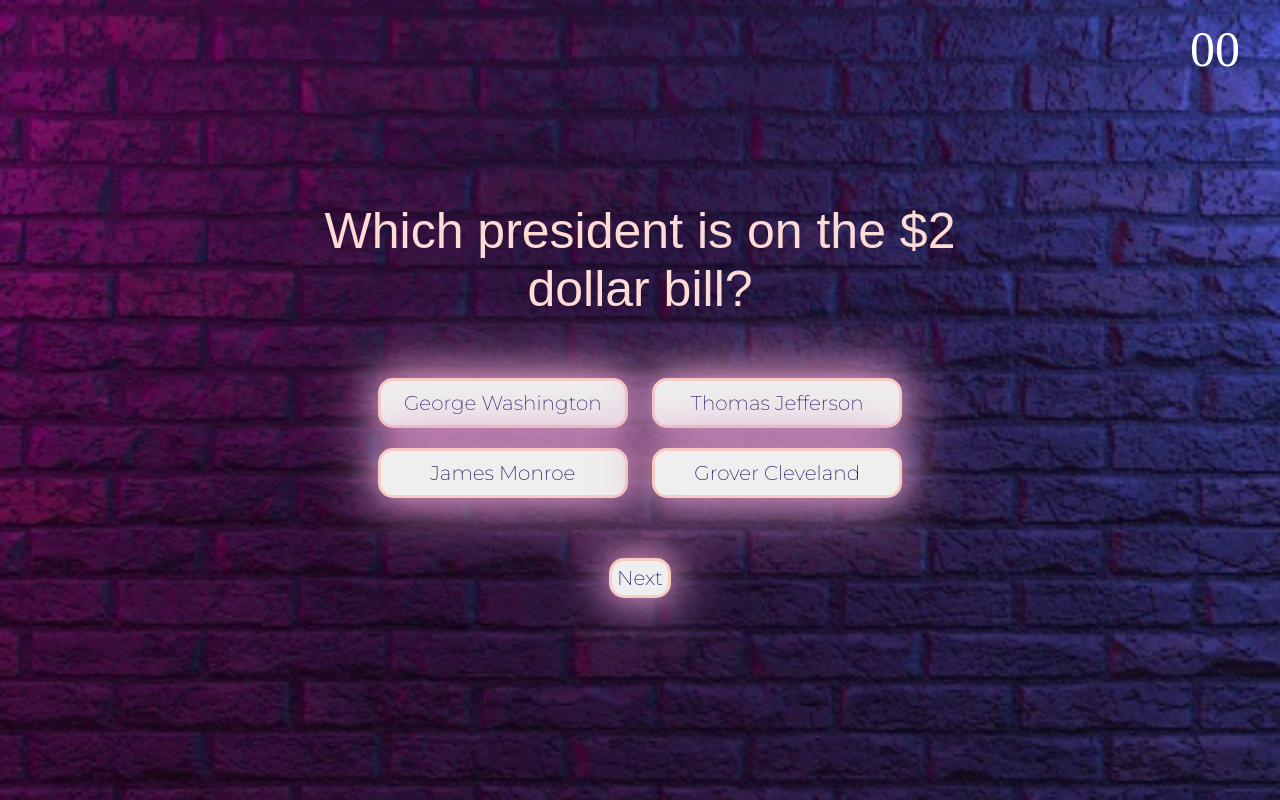
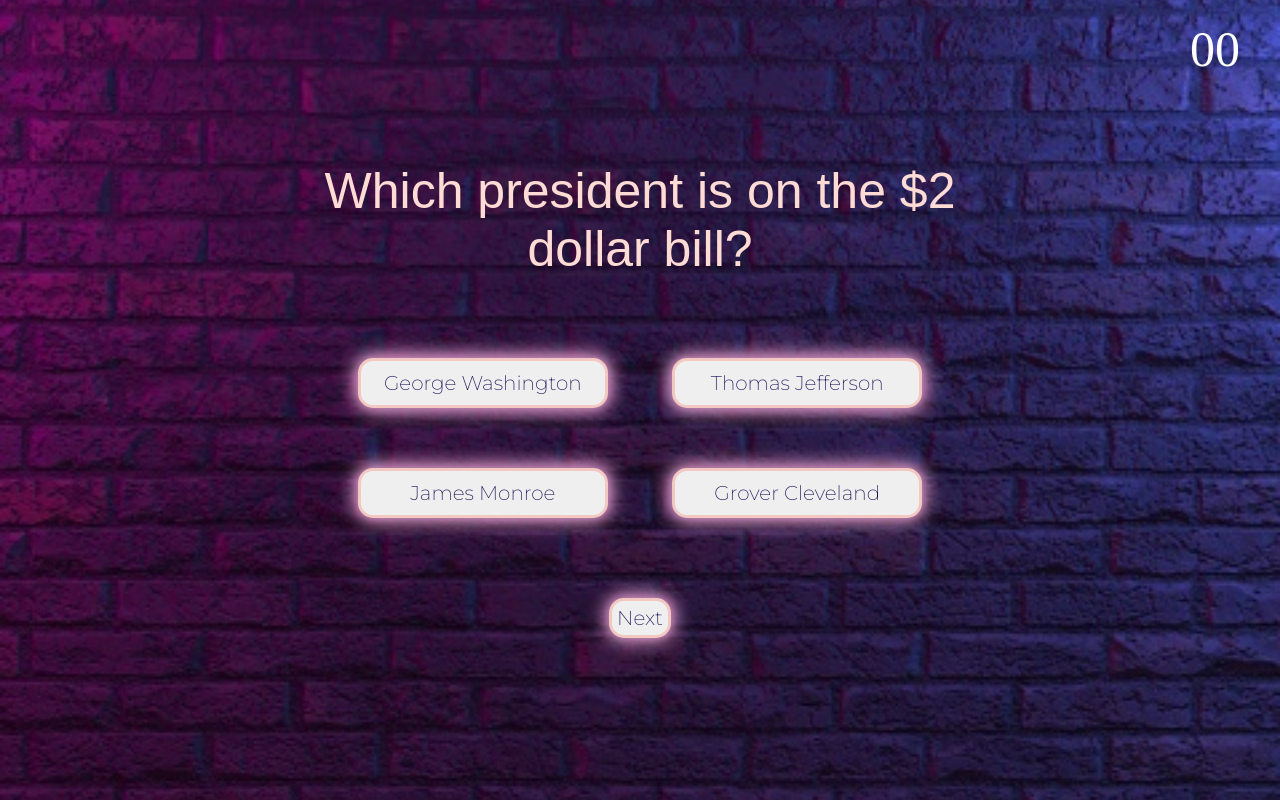
Before and after one commit to laurenpowers20/trivia, a plain HTML site: page index.html in a window 1280 px wide. Both pictures are taken after a click on the button "Let's get started!". Drawn offline with Linux system fonts and the light colour scheme; a web font is replaced by a local one.

Commit message:
added new questions

```diff
--- a/script.js
+++ b/script.js
@@ -52,57 +52,58 @@ const triviaQuestions = [
     ],
   },
   {
-    question: "Choose the number 1",
+    question: "What currency is used in Thailand?",
     answers: [
-      { text: "four", correct: false },
-      { text: "Six", correct: false },
-      { text: "One", correct: true },
-      { text: "Ten", correct: false },
+      { text: "Thai Dollars", correct: false },
+      { text: "Thai Kip", correct: false },
+      { text: "Thai Baht", correct: true },
+      { text: "Thai Dong", correct: false },
     ],
   },
   {
-    question: "What color is the sky?",
+    question: "Which of these South American countries are land locked?",
     answers: [
-      { text: "Purple", correct: false },
-      { text: "Blue", correct: true },
-      { text: "Pink", correct: false },
-      { text: "Brown", correct: false },
+      { text: "Ecuador", correct: false },
+      { text: "Paraguay", correct: true },
+      { text: "Peru", correct: false },
+      { text: "Colombia", correct: false },
     ],
   },
   {
-    question: "What is tall?",
+    question: "Who is Calvin Cordozar Broadus Jr?",
     answers: [
-      { text: "Mouse", correct: false },
-      { text: "No", correct: false },
-      { text: "Giraffe", correct: true },
-      { text: "No", correct: false },
+      { text: "Snoop Dogg", correct: true },
+      { text: "Nate Dogg", correct: false },
+      { text: "Ice Cube", correct: false },
+      { text: "Ol' Dirty Bastard", correct: false },
     ],
   },
   {
-    question: "What is the answer?",
+    question: "What is a baby hedgehog called?",
     answers: [
-      { text: "Yes", correct: true },
-      { text: "No", correct: false },
-      { text: "No", correct: false },
-      { text: "No", correct: false },
+      { text: "Hogwarts", correct: false },
+      { text: "Hoggle", correct: false },
+      { text: "Hoglet", correct: true },
+      { text: "Pup", correct: false },
     ],
   },
   {
-    question: "Is this correct?",
+    question:
+      "Who was the first woman ever inducted into the Rock and Roll Hall of Fame??",
     answers: [
-      { text: "No", correct: false },
-      { text: "No", correct: false },
-      { text: "No", correct: false },
-      { text: "Yes", correct: true },
+      { text: "Aretha Franklin", correct: true },
+      { text: "Stevie Nicks", correct: false },
+      { text: "Joan Jett", correct: false },
+      { text: "Alanis Morrisette", correct: false },
     ],
   },
   {
-    question: "What has stripes?",
+    question: "The Wu-Tang Clan recommends protecting which body part?",
     answers: [
-      { text: "Tiger", correct: true },
-      { text: "No", correct: false },
-      { text: "No", correct: false },
-      { text: "No", correct: false },
+      { text: "Your hair", correct: false },
+      { text: "Your face", correct: false },
+      { text: "Your behind", correct: false },
+      { text: "Your neck", correct: true },
     ],
   },
 ];
@@ -168,7 +169,7 @@ function checkAnswer(e, questionBlock) {
   });
   if (userChoice !== undefined) {
     if (userChoice.correct) {
-      console.log(userChoice);
+      //console.log(userChoice);
       score += 10;
       answerMessage.innerText = "Correct!";
       scoreText.innerText = `${score}%`;
@@ -176,8 +177,8 @@ function checkAnswer(e, questionBlock) {
       answerMessage.innerText = "Sorry, that's incorrect.";
     }
     index++;
-    console.log(index);
-    if (index >= 9) {
+    //console.log(index);
+    if (index >= 10) {
       finalScore.innerText = `Final Score: ${score}%!`;
       questionContainer.classList.add("hide");
       scoreText.classList.add("hide");
--- a/style.css
+++ b/style.css
@@ -145,12 +145,12 @@ https://www.lenastanley.com/2022/01/css-neon-button-neon-effect.html*/
 
 button {
   color: #1a0d54;
-  border: 3px solid rgb(248, 203, 197);
+  border: 3px solid rgb(243, 200, 194);
   border-radius:15px;
   padding: 10px 20px;
   font-size: 20px;
   cursor: pointer;
-  filter: drop-shadow(0 0 15px #c789b6) drop-shadow(0 0 30px #d695c5) contrast(1) brightness(1);
+  filter: drop-shadow(0 0 10px #c789b6) drop-shadow(0 0 5px #d695c5) contrast(1) brightness(1);
   transition: .5s;
   font-family: 'Montserrat', sans-serif;
 }
@@ -160,13 +160,11 @@ button:hover {
   color: #1a0d54;
   color: white;
   background-color: rgb(178, 117, 161);
-  filter: drop-shadow(0 0 20px rgb(255, 219, 214)eb1) contrast(2) brightness(2);
+  filter: drop-shadow(0 0 10px rgb(255, 219, 214)eb1) contrast(2) brightness(2);
 }
 
-/*--------------------------*/
-
 .answer-button {
-  margin: 10px;
+  margin: 30px;
   width: 250px;
 }
 
```
